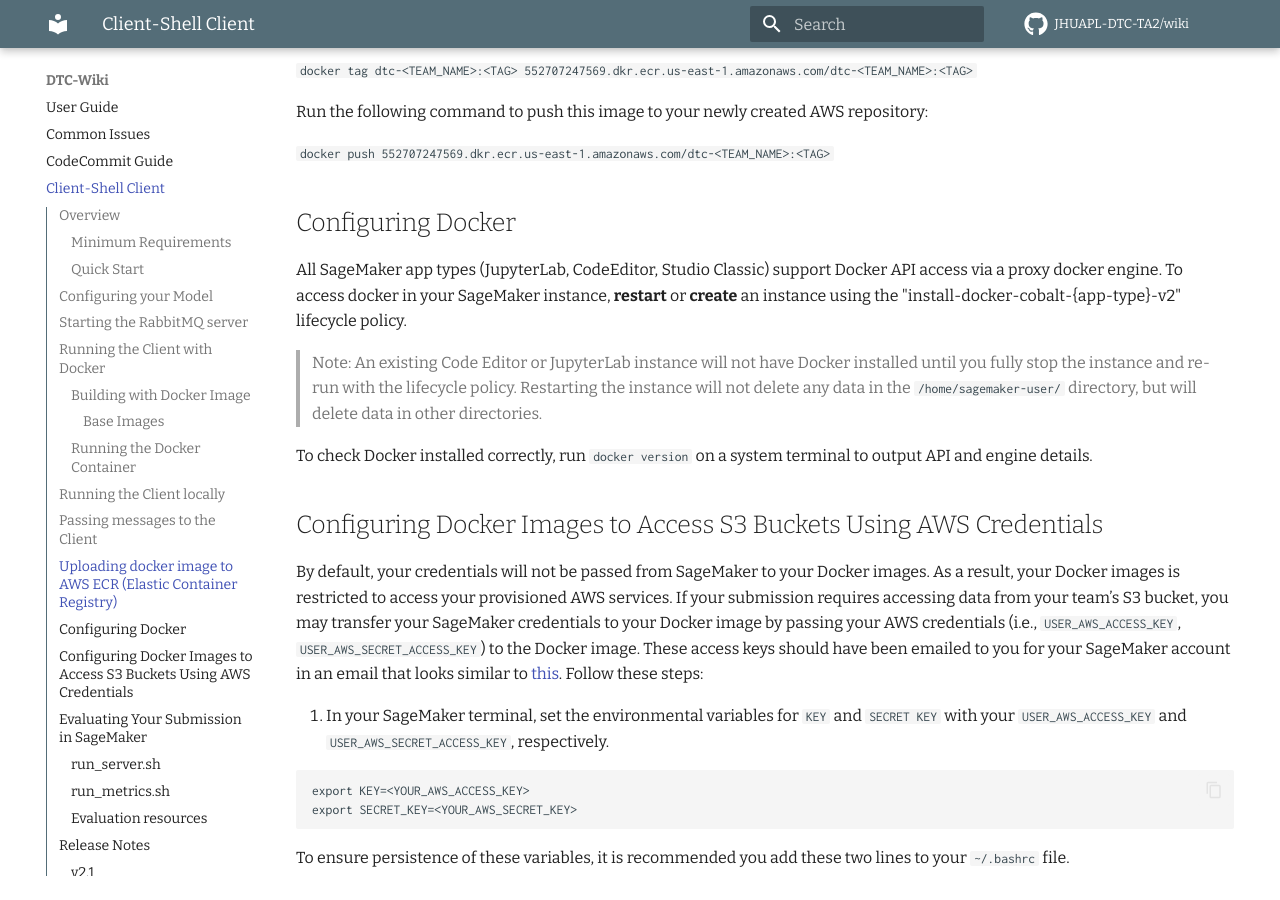
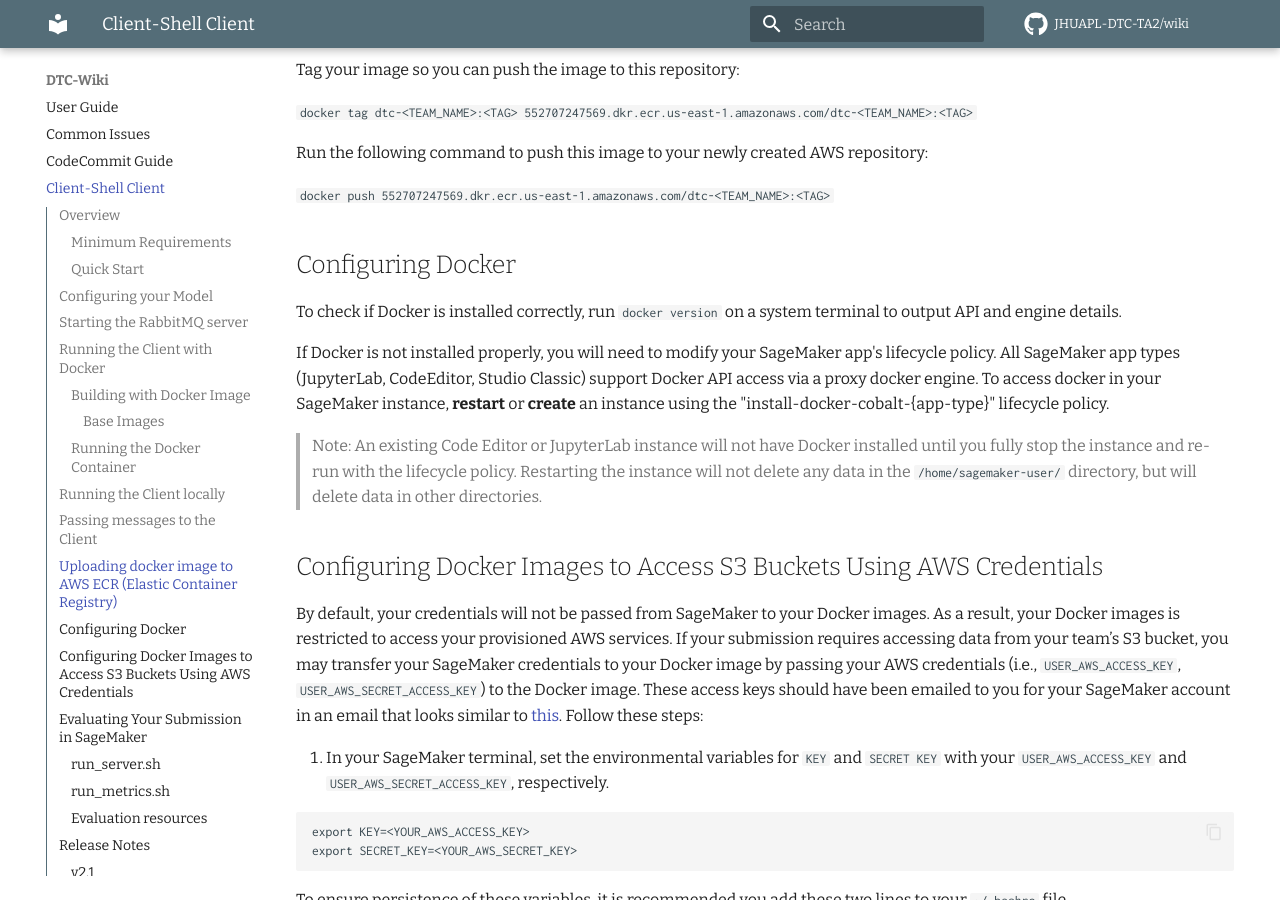
Before and after one commit to JHUAPL-DTC-TA2/wiki, an MkDocs documentation site: the page built from docs/running_client_shell.md, in a window 1280 px wide and 900 px high, scrolled down 3712 px. Built offline with MkDocs 1.6.1 and Material for MkDocs 9.7.7, drawn with Linux system fonts in a browser that asks for light colours; comment, search, counter and statistics services are not loaded; some of the changed text lies outside the part shown.

Commit message:
more updates to client shell page

````diff
--- a/docs/running_client_shell.md
+++ b/docs/running_client_shell.md
@@ -4,9 +4,12 @@
 This is the README for the [Client Container Shell](https://us-east-1.console.aws.amazon.com/codesuite/codecommit/repositories/client-shell/browse?region=us-east-1) and supporting materials for teams participating in the DARPA Triage Challenge Data Competition. The Client Container Shell can be used to prepare submissions for the workshop and challenge events in accordance with the Data Competition ICD (available at https://triagechallenge.darpa.mil).
 
 ### Minimum Requirements
-- Python 3.10 or newer
-- Docker (See Configuring Docker)
+- Python 3.10 or newer*
+- Docker* (See [Configuring Docker](#configuring-docker))
 - Model that implements methods in provided `DTC_BaseModel` base class: `predict()`, `acknowledge()`, `cleanup()`, and `timed_out()` (See example in *template_model.py* )
+
+
+*Note: these installations should already be available when working from within the [SageMaker environment](index.md#connecting-to-your-teams-sagemaker-studio).
 
 ### Quick Start
 1. Clone client-shell repository from CodeCommit
@@ -14,8 +17,8 @@
 2. Configure model according to Client Shell (See [Configuring your Model](#configuring-your-model))
 3. Download and start RabbitMQ Server (See [Starting the RabbitMQ server](#starting-the-rabbitmq-server))
 4. Run the client using one of two options:
-   * Run as Docker container (See [Running the Client with Docker](#running-the-client-with-docker))
-   * Run locally within AWS WorkSpace (See [Running the Client locally](#running-the-client-locally))
+    * Run as Docker container (See [Running the Client with Docker](#running-the-client-with-docker))
+    * Run locally within AWS WorkSpace (See [Running the Client locally](#running-the-client-locally))
 5. Test connection between client and server using messaging stub (See [Passing Messages to the Client](#passing-messages-to-the-client)).
 6. Evaluate client using `dtc-evaluator` and run metrics on output (See [Evaluating Your Model in SageMaker](#evaluating-your-submission-in-sagemaker)).
 
@@ -122,11 +125,12 @@
 
 ## Configuring Docker
 
-All SageMaker app types (JupyterLab, CodeEditor, Studio Classic) support Docker API access via a proxy docker engine. To access docker in your SageMaker instance, **restart** or **create** an instance using the "install-docker-cobalt-{app-type}-v2" lifecycle policy.
+To check if Docker is installed correctly, run `docker version` on a system terminal to output API and engine details.
+
+If Docker is not installed properly, you will need to modify your SageMaker app's lifecycle policy.
+All SageMaker app types (JupyterLab, CodeEditor, Studio Classic) support Docker API access via a proxy docker engine. To access docker in your SageMaker instance, **restart** or **create** an instance using the "install-docker-cobalt-{app-type}" lifecycle policy.
 
 > Note: An existing Code Editor or JupyterLab instance will not have Docker installed until you fully stop the instance and re-run with the lifecycle policy. Restarting the instance will not delete any data in the `/home/sagemaker-user/` directory, but will delete data in other directories.
-
-To check Docker installed correctly, run `docker version` on a system terminal to output API and engine details.
 
 
 ## Configuring Docker Images to Access S3 Buckets Using AWS Credentials
@@ -171,7 +175,7 @@
 export KEY=<your key>
 export SECRET_KEY=<your key>
 ```
-Place these in your `~/.bashrc` to avoid having to set for every session. These are the keys used for your SageMaker login [here](https://github.com/JHUAPL-DTC-TA2/wiki/blob/main/DTC%20Participant%20AWS%20User%20Guide.md#connecting-to-your-teams-sagemaker-studio).
+Place these in your `~/.bashrc` to avoid having to set for every session. These are the keys used for your SageMaker login [here](index.md#connecting-to-your-teams-sagemaker-studio).
 
 The evaluator can then be run using a convenience script in the client-shell repository: `eval/run_server.sh`
 
````
